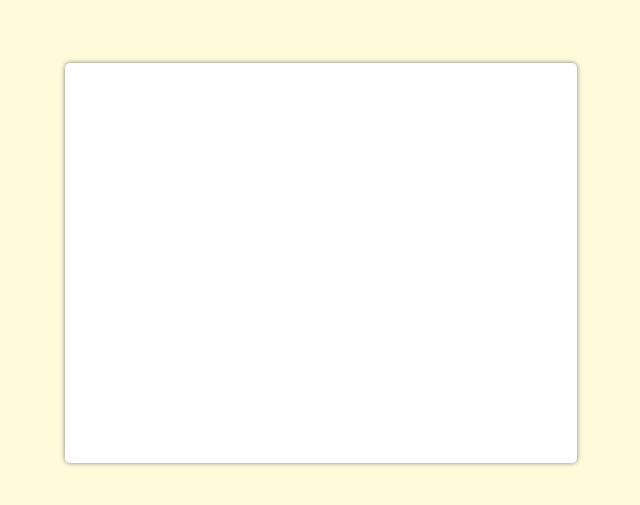
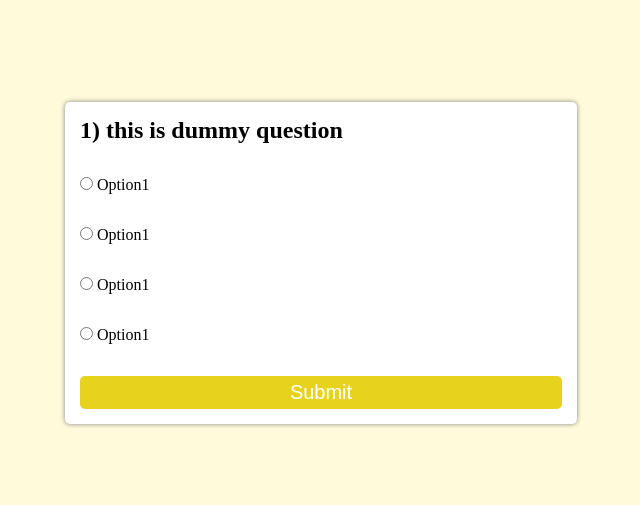
Before and after one commit to frostAdarsh/quiz-app-one, a plain HTML site: page index.html in a window 1280 px wide. Shown: the part 137-642 px from the top of the page, without its empty margins (319-959 px from the left). Drawn offline with Linux system fonts and the light colour scheme.

Commit message:
css complete

```diff
--- a/index.html
+++ b/index.html
@@ -9,7 +9,26 @@
 <body>
     <div class="main">
         <div id="box">
-
+            <h2>1) this is dummy question</h2>
+            <div class="row">
+                <input class="options" id="option1" type="radio" value="a" name="Option" >
+                <label for="option1">Option1</label>
+            </div>
+            <div class="row">
+                <input class="options" id="option2" type="radio" value="b" name="Option">
+                <label for="option2">Option1</label>
+            </div>
+            <div class="row">
+                <input class="options" id="option3" type="radio" value="c" name="Option">
+                <label for="option3">Option1</label>
+            </div>
+            <div class="row">
+                <input class="options" id="option4" type="radio" value="d" name="Option" >
+                <label for="option4">Option1</label>
+            </div>
+            <button>
+                Submit
+            </button>
         </div>
     </div>
     <script src="app.js"></script>
--- a/style.css
+++ b/style.css
@@ -14,12 +14,30 @@ body{
     display: flex;
     justify-content: center;
     align-items: center;
+    flex-direction: column
+    ;
 }
 
 #box{
    width: 40%;
-   height: 400px;
+   /* height: 400px; */
    box-shadow: 0px 0px 5px grey;
    background-color: white;
    border-radius: 5px;
+   padding: 15px;
 }
+
+.row{
+    width: 100%;
+    margin: 2rem;
+    margin-left: 0;
+}
+button{
+    width: 100%;
+    background-color: #e7d31e;
+    border-radius: 5px;
+    padding: 5px;
+    font-size: 20px;
+    border: none;
+    color: white;
+}
```
